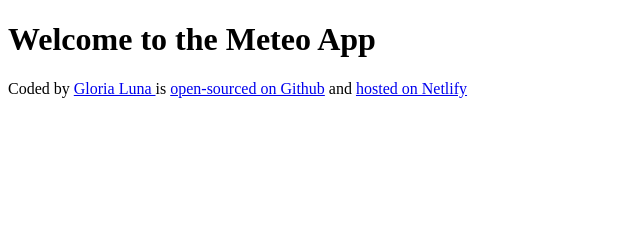
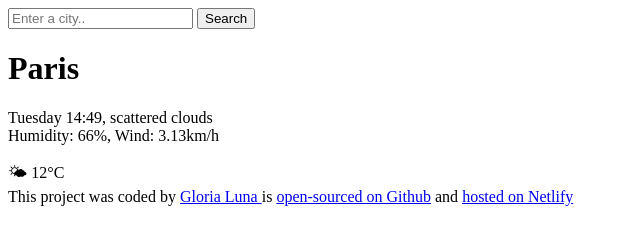
Before and after one commit to xil72/meteo, a plain HTML site: page index.html in a window 1280 px wide. Shown: the whole page, without its empty margins (0-640 px from the left). Drawn offline with Linux system fonts and the light colour scheme.

Commit message:
Added HTML to the project

```diff
--- a/index.html
+++ b/index.html
@@ -6,9 +6,27 @@
         <title>Meteo App</title>
     </head>
     <body>
-        <h1>Welcome to the Meteo App</h1>
+        <header>
+            <form>
+                <input type="search" placeholder="Enter a city.." required />
+                <input type="submit" value="Search" />
+            </form>
+        </header>
+
+        <main>
+            <div>
+        <h1>Paris</h1>
+        <p>
+            Tuesday 14:49, scattered clouds
+            <br />
+            Humidity: 66%, Wind: 3.13km/h
+        </p>
+        </div>
+        <div>🌤 12°C</div>
+        </main>
+
         <footer>
-        Coded by
+        This project was coded by
         <a href="https://github.com/xil72" target="_blank"> Gloria Luna </a>
         is
         <a href="https://github.com/xil72/meteo" target="_blank"
```
